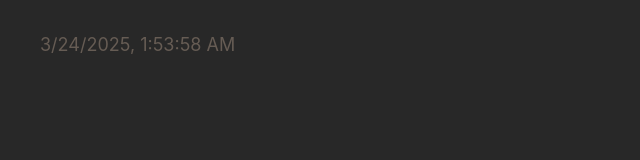
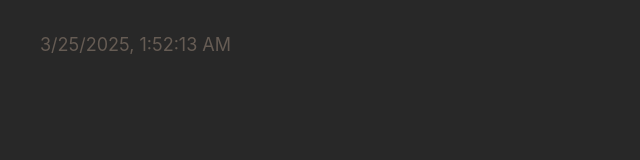
Before and after one commit to mydanniel/osmofeed, a plain HTML site: page index.html in a window 1280 px wide. Shown: the full height of the page, 0-640 px from the left. Drawn offline with Linux system fonts and the light colour scheme.

Commit message:
deploy: f11bc17eefbe0b635193b7e0b4c39ee1d1a6e5d1

```diff
--- a/index.html
+++ b/index.html
@@ -17,8 +17,8 @@
     <!-- %after-body-begin.html% -->
 
     <footer>
-      <a class="footer-link" href="https://github.com/mydanniel/osmofeed/actions/runs/14025536444">
-        <time id="build-timestamp" datetime="2025-03-24T01:53:58.910Z">2025-03-24T01:53:58.910Z</time>
+      <a class="footer-link" href="https://github.com/mydanniel/osmofeed/actions/runs/14049853142">
+        <time id="build-timestamp" datetime="2025-03-25T01:52:13.538Z">2025-03-25T01:52:13.538Z</time>
       </a>
       <a class="footer-link" href="https://github.com/osmoscraft/osmosfeed">osmosfeed 1.15.1</a>
     </footer>
```
Also changed, not shown: 1 other file.
